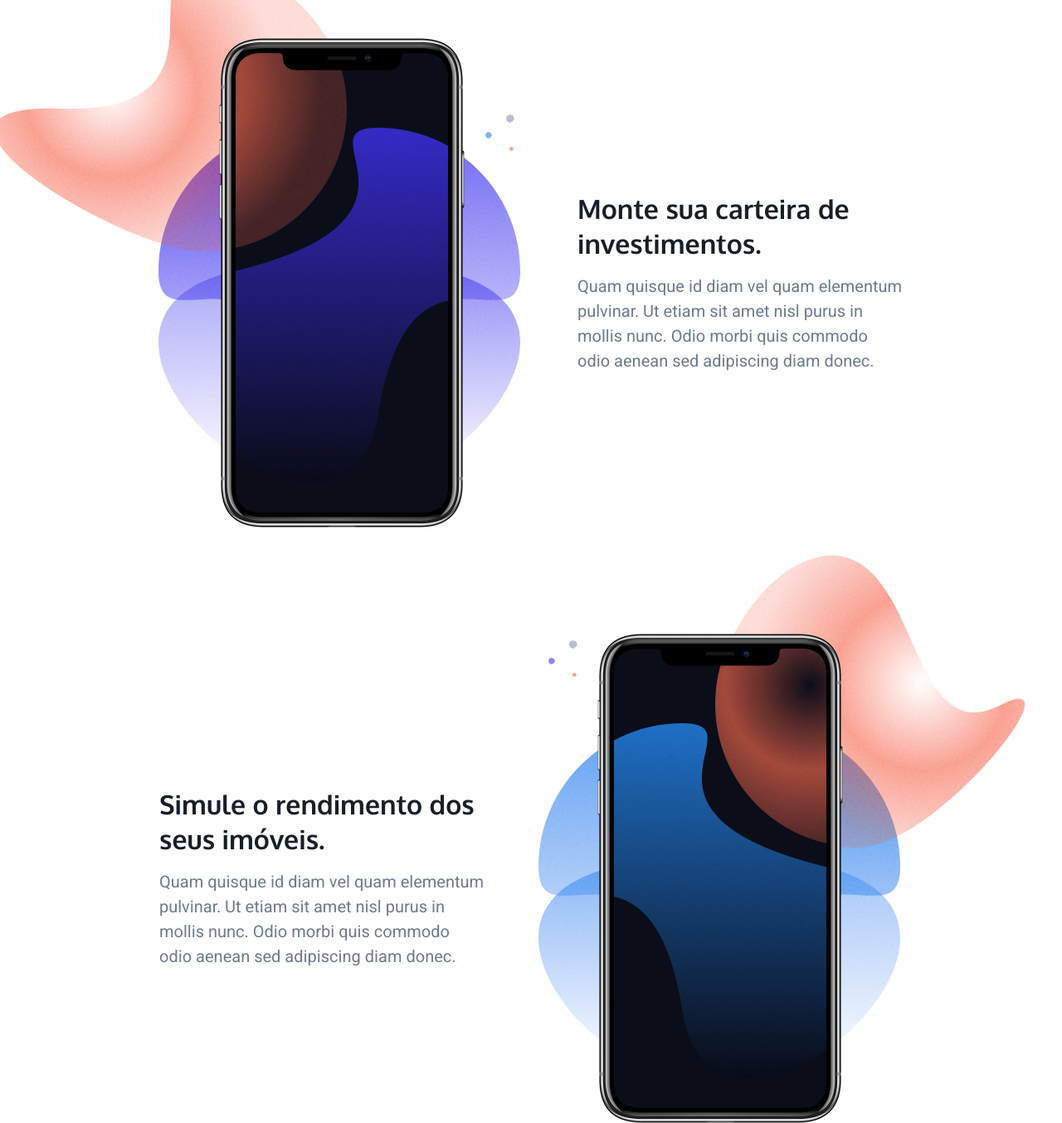
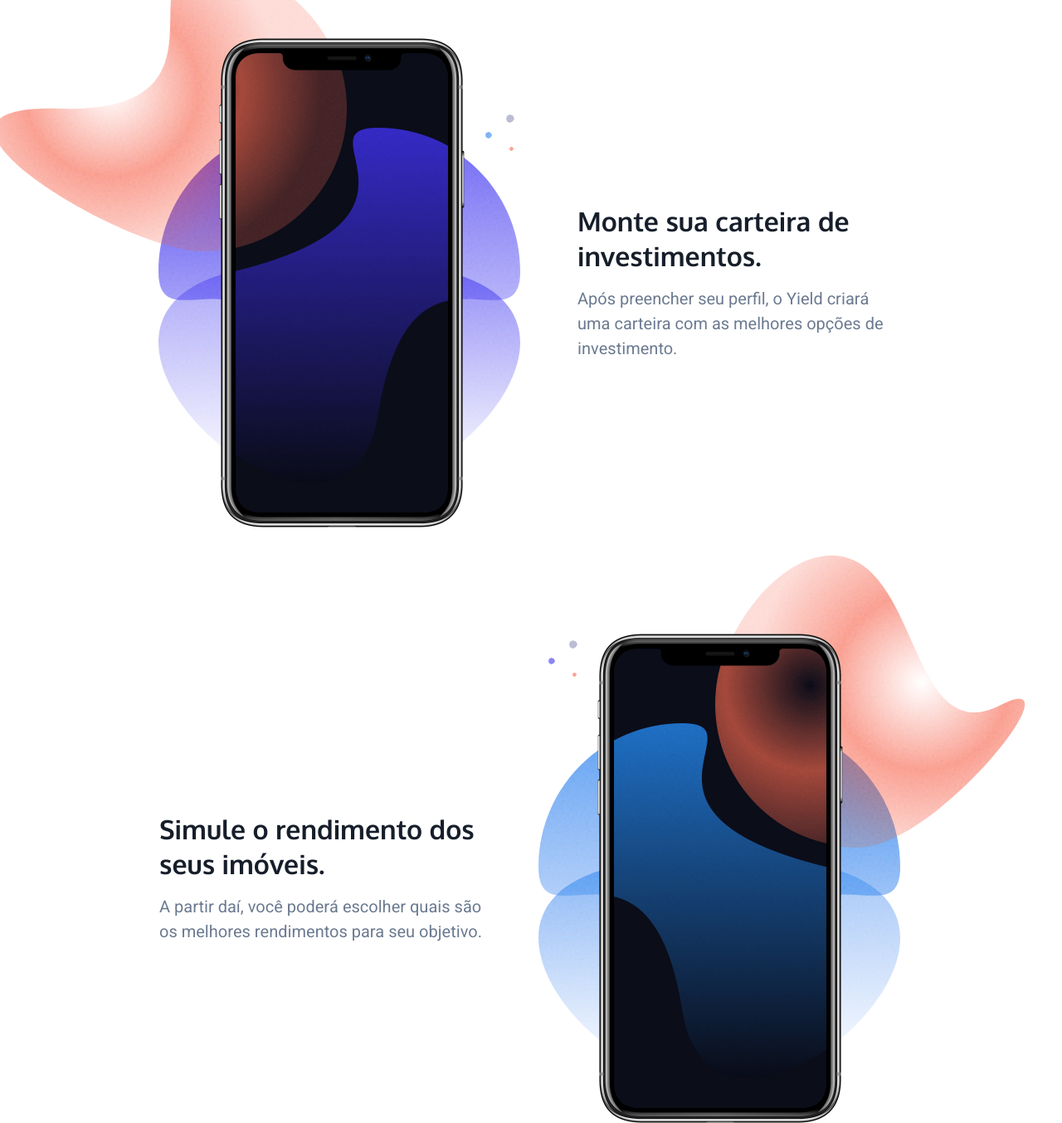
Before and after one commit to appyield/site, a plain HTML site: page index.html in a window 1280 px wide. Shown: the part 1286-2640 px from the top of the page at 83% size. Drawn offline with nearby package versions, Linux system fonts and the light colour scheme.

Commit message:
add text

```diff
--- a/custom.css
+++ b/custom.css
@@ -10,3 +10,8 @@
 .header-logo-image {
 	width: 100px;
 }
+
+.section-paragraph,
+.hero-paragraph {
+	color: #fff;
+}
--- a/index.html
+++ b/index.html
@@ -71,9 +71,8 @@
 								</div>
 								<div class="feature-extended-body is-revealing">
 									<h3 class="mt-0 mb-16">Monte sua carteira de investimentos.</h3>
-									<p class="m-0">Quam quisque id diam vel quam elementum pulvinar. Ut etiam sit amet
-										nisl purus in mollis nunc. Odio morbi quis commodo odio aenean sed adipiscing
-										diam donec.</p>
+									<p class="m-0">Após preencher seu perfil, o Yield criará uma carteira com as
+										melhores opções de investimento.</p>
 								</div>
 							</div>
 							<div class="feature-extended">
@@ -87,9 +86,8 @@
 								</div>
 								<div class="feature-extended-body is-revealing">
 									<h3 class="mt-0 mb-16">Simule o rendimento dos seus imóveis.</h3>
-									<p class="m-0">Quam quisque id diam vel quam elementum pulvinar. Ut etiam sit amet
-										nisl purus in mollis nunc. Odio morbi quis commodo odio aenean sed adipiscing
-										diam donec.</p>
+									<p class="m-0">A partir daí, você poderá escolher quais são os melhores rendimentos
+										para seu objetivo.</p>
 								</div>
 							</div>
 							<div class="feature-extended">
@@ -103,9 +101,8 @@
 								</div>
 								<div class="feature-extended-body is-revealing">
 									<h3 class="mt-0 mb-16">Analise com estatísticas reais o valor do aluguél.</h3>
-									<p class="m-0">Quam quisque id diam vel quam elementum pulvinar. Ut etiam sit amet
-										nisl purus in mollis nunc. Odio morbi quis commodo odio aenean sed adipiscing
-										diam donec.</p>
+									<p class="m-0">Chega de chute! O Yield te mostrará o valor <strong>real</strong> que
+										seus aluguéis trarão.</p>
 								</div>
 							</div>
 							<div class="feature-extended">
@@ -142,7 +139,7 @@
 								<p class="section-paragraph">Aplique seu dinheiro de forma consciente!</p>
 								<div class="cta-cta">
 									<a class="button button-primary button-wide-mobile" target="_blank"
-										href="https://www.instagram.com/appyield/">Quero Conhecer</a>
+										href="https://www.instagram.com/appyield/">Quero saber mais</a>
 								</div>
 							</div>
 						</div>
```
